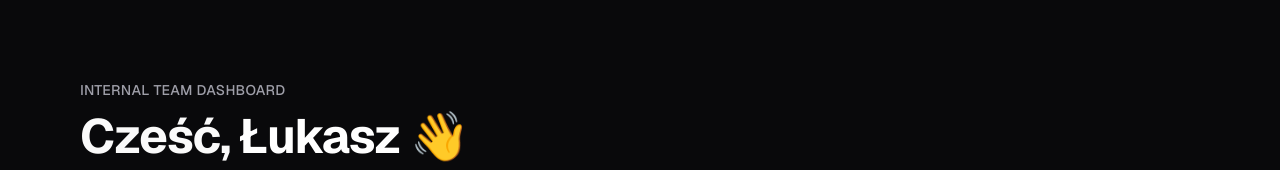
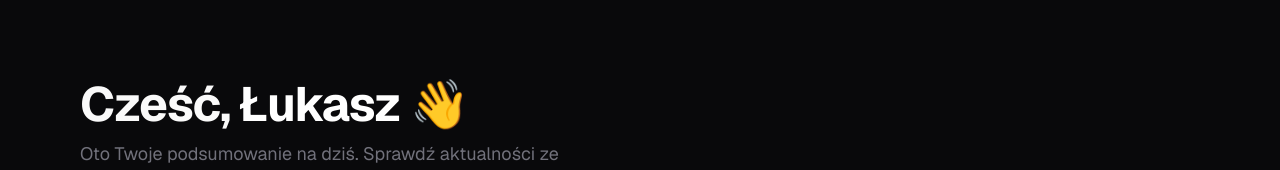
Before and after one commit to xFreshu/personal-dashboard, a Next.js app: page / in a window 1280 px wide. Shown: the top 170 px of the page. Built offline with nearby package versions, Linux system fonts and the light colour scheme; no server answers.

Commit message:
refactor: clean up dashboard layout by removing header label and redundant whitespace

```diff
--- a/app/page.tsx
+++ b/app/page.tsx
@@ -6,30 +6,28 @@ export default function Home() {
   return (
     <main className="min-h-screen bg-background p-6 md:p-12 lg:p-20">
       <div className="max-w-6xl mx-auto space-y-8 animate-in fade-in slide-in-from-bottom-4 duration-700 ease-out">
-
         {/* Header / Welcome Section */}
         <header className="space-y-3">
-          <p className="text-zinc-400 font-medium tracking-wide uppercase text-sm">Internal Team Dashboard</p>
           <h1 className="text-4xl md:text-5xl font-bold tracking-tight">
             Cześć, <span className="text-white">Łukasz</span> 👋
           </h1>
           <p className="text-zinc-500 max-w-lg mt-2 text-lg">
-            Oto Twoje podsumowanie na dziś. Sprawdź aktualności ze swojego zespołu.
+            Oto Twoje podsumowanie na dziś. Sprawdź aktualności ze swojego
+            zespołu.
           </p>
         </header>
 
         {/* Dashboard Grid */}
         <div className="grid grid-cols-1 md:grid-cols-2 lg:grid-cols-4 gap-6">
           <div className="col-span-1 md:col-span-1 lg:col-span-2">
-             <ClockWidget />
+            <ClockWidget />
           </div>
           <div className="col-span-1 md:col-span-1 lg:col-span-2">
-             <WeatherWidget />
+            <WeatherWidget />
           </div>
 
           <CalendarWidget />
         </div>
-
       </div>
     </main>
   );
```
